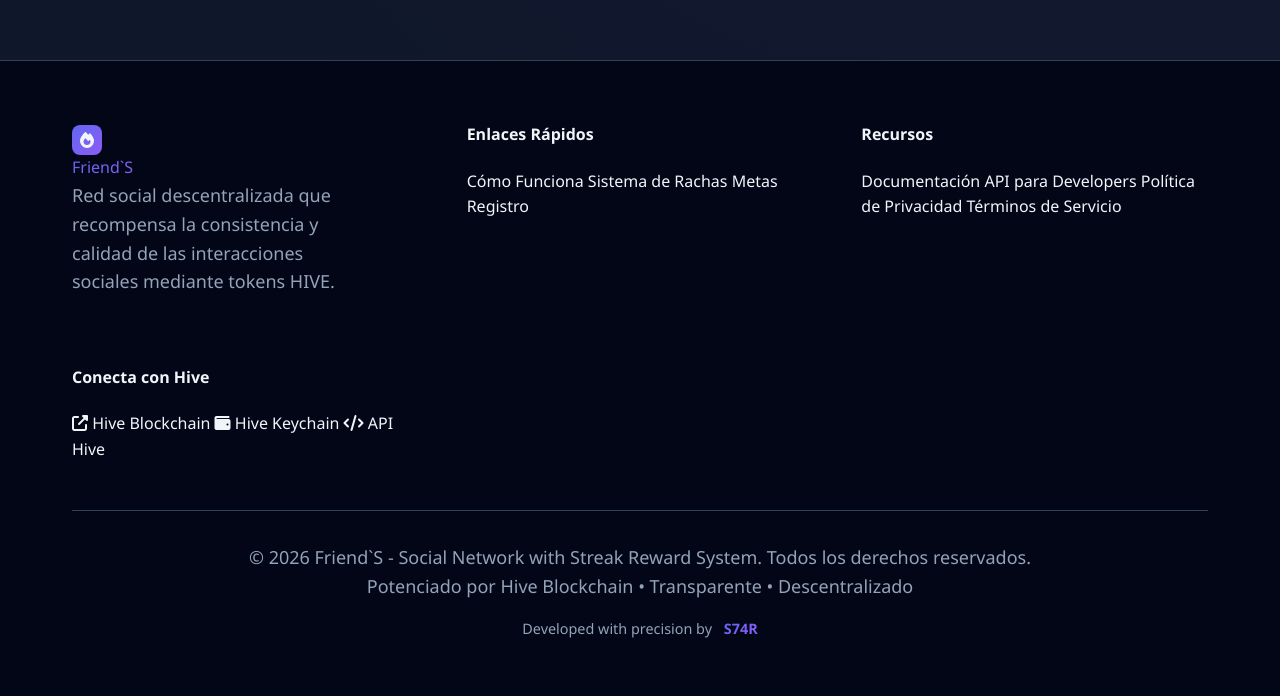
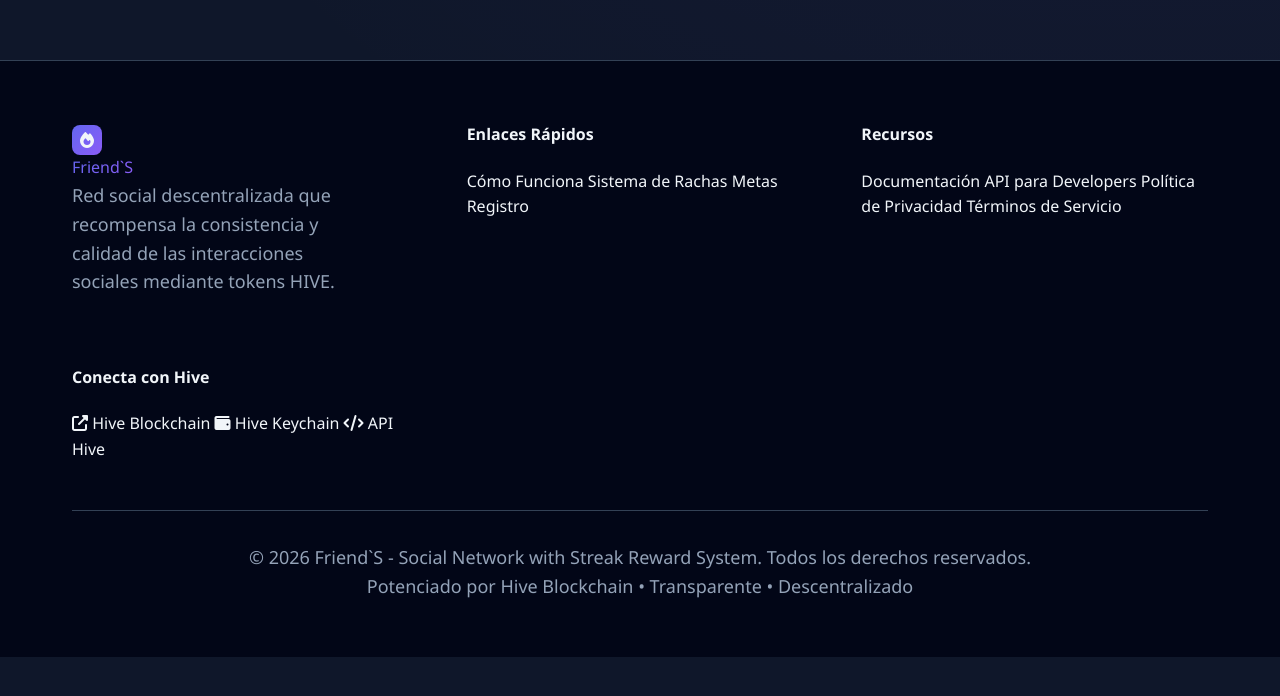
Before and after one commit to Jesus-martinez-dev/Friend-S, a plain HTML site: page index.html in a window 1280 px wide. Shown: the part 7098-7794 px from the top of the page. After the commit the page ends 7755 px from the top, so only its background shows below. Drawn offline with Linux system fonts and the light colour scheme.

Commit message:
Update index.html

```diff
--- a/index.html
+++ b/index.html
@@ -1172,7 +1172,7 @@
                     Potenciado por Hive Blockchain • Transparente • Descentralizado
                     <br>
                     <span style="display: block; margin-top: 1rem; font-size: 0.9rem;">
-                        Developed with precision by <span class="credit">S74R</span>
+
                     </span>
                 </p>
             </div>
```
